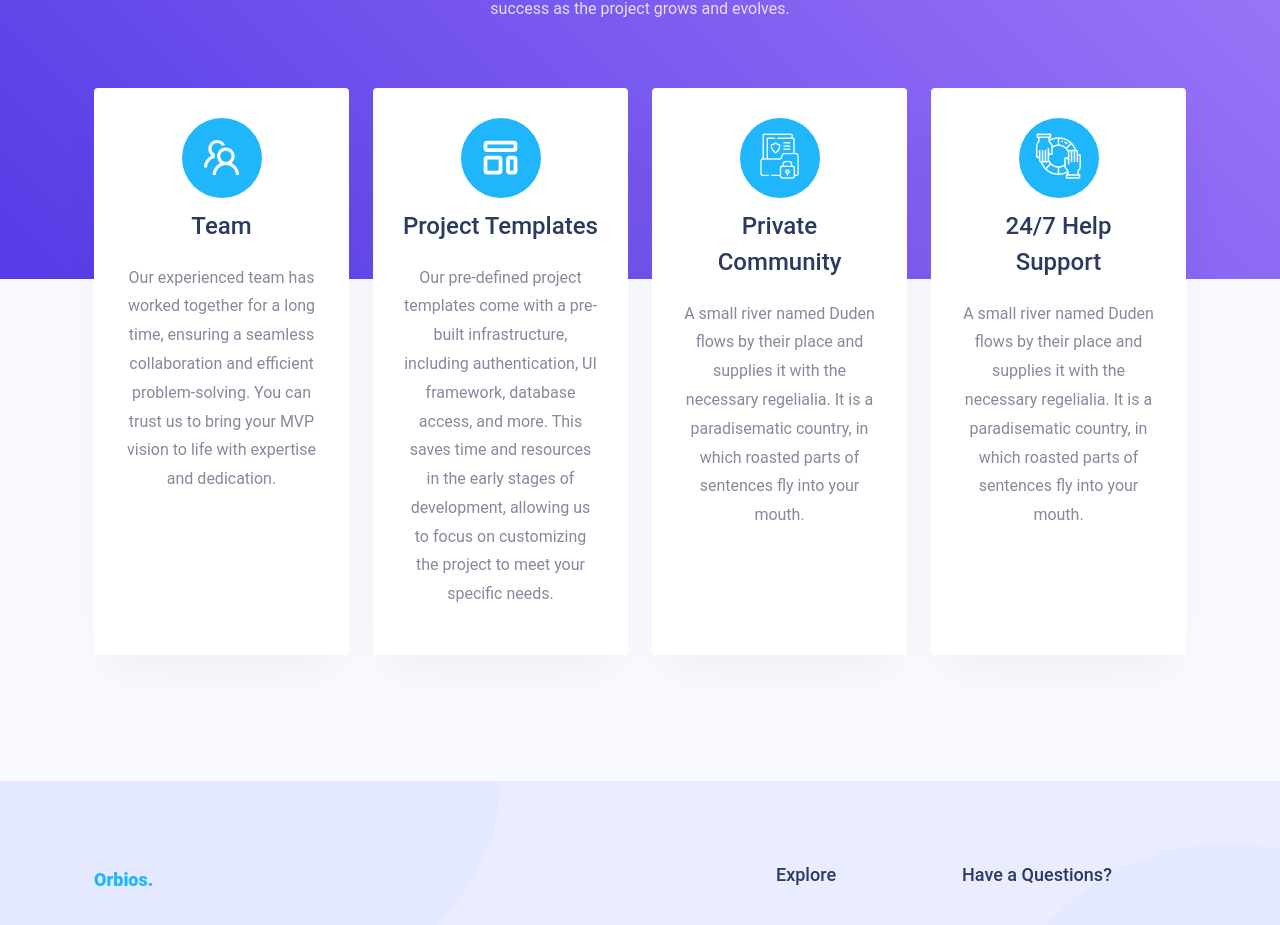
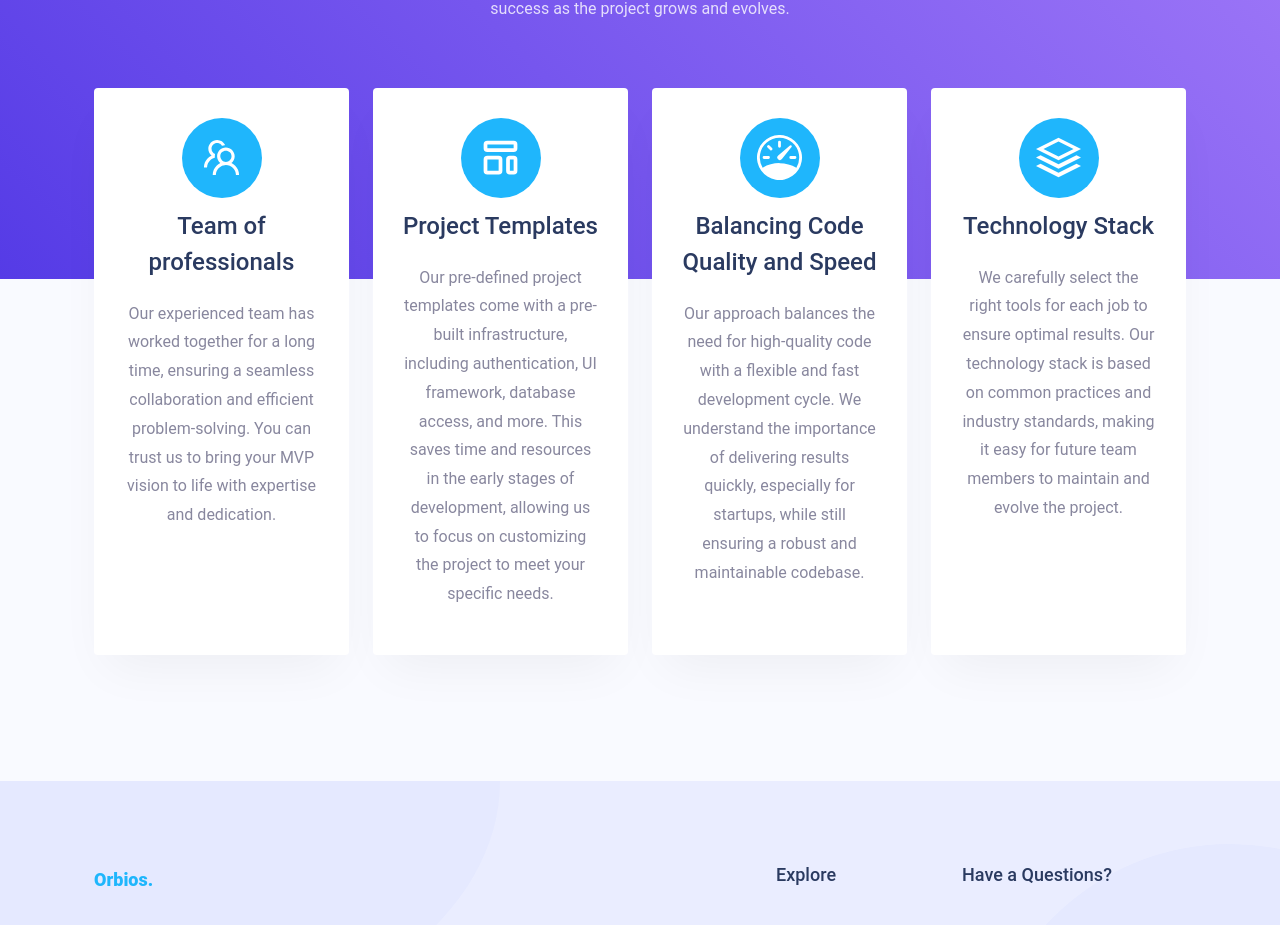
Before and after one commit to Orbios/marketing_site, a Next.js app: page / in a window 1280 px wide. Shown: the part 2493-3418 px from the top of the page. Built offline with nearby package versions, Linux system fonts and the light colour scheme.

Commit message:
feat: more content for choose us page

```diff
--- a/src/components/home/choose_us/ChooseSection.tsx
+++ b/src/components/home/choose_us/ChooseSection.tsx
@@ -3,11 +3,14 @@ import FEATURES from 'constants/features';
 import ChooseItem from './components/ChooseItem';
 import {AiOutlineTeam} from 'react-icons/ai';
 import {HiOutlineTemplate} from 'react-icons/hi';
+import {BsSpeedometer} from 'react-icons/bs';
+import {GrTechnology} from 'react-icons/gr';
+import {ImStack} from 'react-icons/im';
 
 function ChooseSection() {
   const reasons = [
     {
-      title: 'Team',
+      title: 'Team of professionals',
       description:
         'Our experienced team has worked together for a long time, ensuring a seamless collaboration and efficient problem-solving. You can trust us to bring your MVP vision to life with expertise and dedication.',
       icon: <AiOutlineTeam />
@@ -19,16 +22,16 @@ function ChooseSection() {
       icon: <HiOutlineTemplate />
     },
     {
-      title: 'Private Community',
+      title: 'Balancing Code Quality and Speed',
       description:
-        'A small river named Duden flows by their place and supplies it with the necessary regelialia. It is a paradisematic country, in which roasted parts of sentences fly into your mouth.',
-      icon: 'flaticon-secret-file'
+        'Our approach balances the need for high-quality code with a flexible and fast development cycle. We understand the importance of delivering results quickly, especially for startups, while still ensuring a robust and maintainable codebase. ',
+      icon: <BsSpeedometer />
     },
     {
-      title: '24/7 Help Support',
+      title: 'Technology Stack',
       description:
-        'A small river named Duden flows by their place and supplies it with the necessary regelialia. It is a paradisematic country, in which roasted parts of sentences fly into your mouth.',
-      icon: 'flaticon-help'
+        'We carefully select the right tools for each job to ensure optimal results. Our technology stack is based on common practices and industry standards, making it easy for future team members to maintain and evolve the project.',
+      icon: <ImStack />
     }
   ];
 
```
